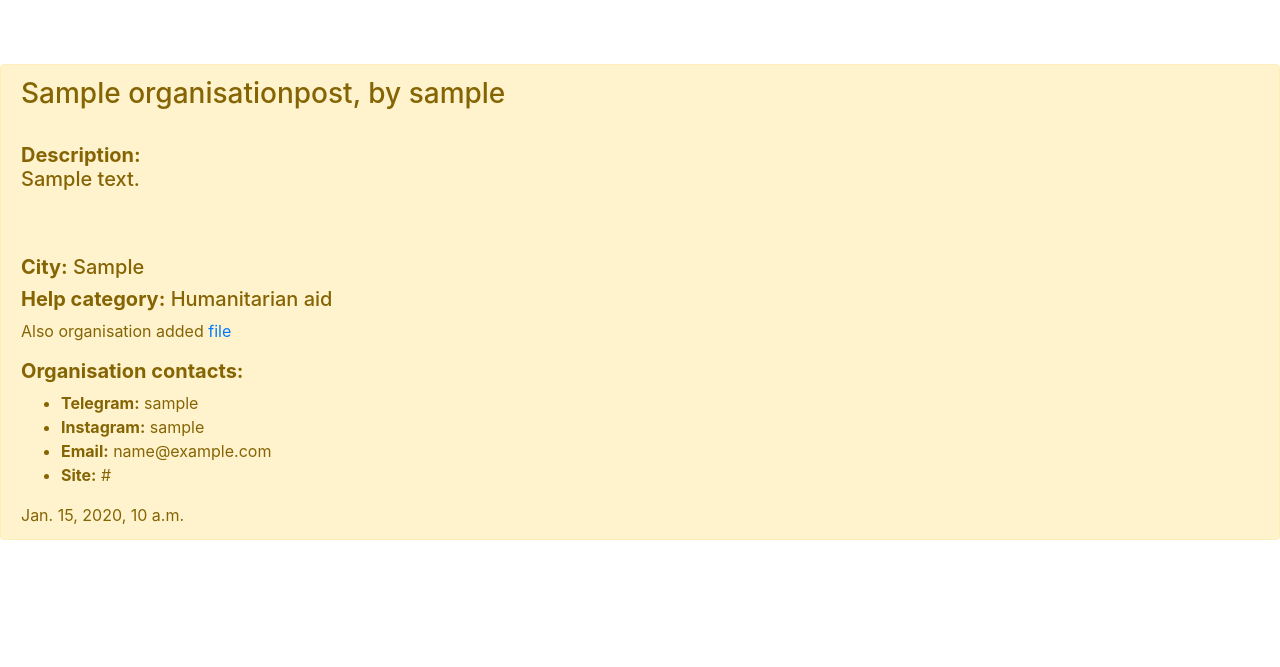
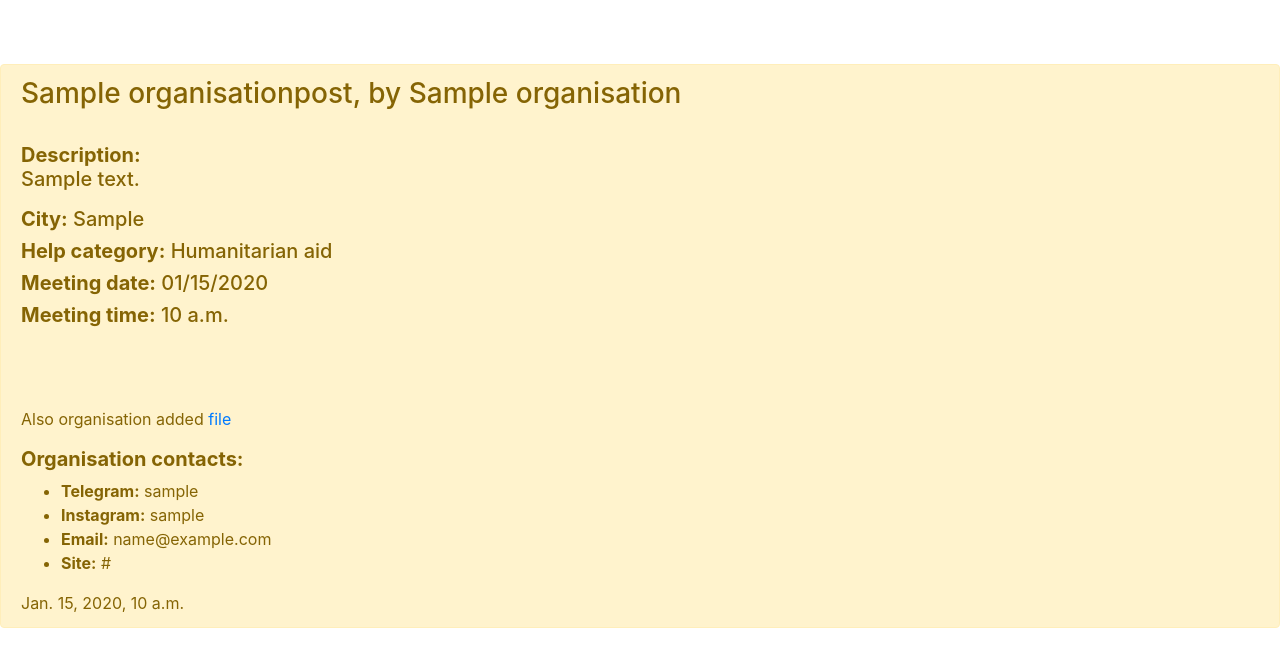
Before and after one commit to YehorVoitenko/CharitySolution, a Django app: page /get_more_info_about_post/1 in a window 1280 px wide. Shown: the part 56-723 px from the top of the page. Run offline with Django 4.2, Linux system fonts and the light colour scheme; a user stored in the database is signed in; tables that the repository leaves empty hold one stand-in row (values such as "Sample post").

```diff
--- a/CharitySolutionAPI/models.py
+++ b/CharitySolutionAPI/models.py
@@ -9,7 +9,7 @@ HELP_CATEGORIES = [
 
 
 class Organisation(models.Model):
-    client_id = models.IntegerField(null=True)
+    client_id = models.IntegerField()
     organisation_name = models.CharField(max_length=100, unique=True)
     organisation_description = models.CharField(max_length=2000, null=True, blank=True)
     city = models.CharField(max_length=100, null=True, blank=True)
@@ -35,6 +35,8 @@ class OrganisationPost(models.Model):
     )
     date_created = models.DateTimeField(auto_now_add=True)
     date_updated = models.DateTimeField(null=True)
+    meeting_date = models.DateTimeField(null=True, blank=True)
+    meeting_time = models.TimeField(null=True, blank=True)
     file = models.FileField(null=True, blank=True)
 
     def __str__(self):
@@ -42,7 +44,7 @@ class OrganisationPost(models.Model):
 
 
 class User(models.Model):
-    client = models.IntegerField(null=True)
+    client = models.IntegerField()
     user_first_name = models.CharField(max_length=255, null=False)
     user_surname = models.CharField(max_length=255, null=False)
     user_patronymic_name = models.CharField(max_length=255, null=False)
--- a/CharitySolutionAPI/urls.py
+++ b/CharitySolutionAPI/urls.py
@@ -6,13 +6,21 @@ from CharitySolutionAPI import views
 
 urlpatterns = [
     # URLs with parameters
-    path("edit_post/<int:post_id>", views.edit_post, name="edit_post"),
+    path(
+        "edit_organisation_post/<int:post_id>",
+        views.edit_organisation_post,
+        name="edit_organisation_post",
+    ),
     path(
         "get_more_info_about_post/<int:post_id>",
         views.get_more_info_about_post,
         name="get_more_info_about_post",
     ),
-    path("delete_post/<int:post_id>", views.delete_post, name="delete_post"),
+    path(
+        "delete_organisation_post/<int:post_id>",
+        views.delete_organisation_post,
+        name="delete_organisation_post",
+    ),
     path(
         "edit_organisation_account/<int:organisation_id>",
         views.edit_organisation_account,
@@ -20,16 +28,28 @@ urlpatterns = [
     ),
     # Login/Logout URLs
     path("login_organisation/", views.login_organisation, name="login_organisation"),
-    path("logout_organisation/", views.logout_organisation, name="logout_organisation"),
+    path(
+        "logout_current_client/",
+        views.logout_current_client,
+        name="logout_current_client",
+    ),
     path("login_user/", views.login_user, name="login_user"),
     # Creating URLs
     path("create_post/", views.create_post, name="create_post"),
-    path("create_organisation/", views.create_organisation, name="create_organisation"),
+    path(
+        "create_organisation_account/",
+        views.create_organisation_account,
+        name="create_organisation_account",
+    ),
     path("create_user_account/", views.create_user_account, name="create_user_account"),
     # Getting info URLs
-    path("get_posts_list/", views.posts_list, name="get_posts_list"),
-    path("get_account_view/", views.get_account_view, name="get_account_view"),
-    path("error/", views.error, name="error"),
+    path("get_posts_list/", views.get_posts_list, name="get_posts_list"),
+    path(
+        "get_account_view/",
+        views.get_organisation_account_view,
+        name="get_account_view",
+    ),
+    path("error/", views.get_error, name="error"),
     # Homepage URL
-    path("", views.homepage, name="homepage"),
+    path("", views.get_homepage, name="homepage"),
 ] + static(settings.MEDIA_URL, document_root=settings.MEDIA_ROOT)
--- a/CharitySolutionAPI/views.py
+++ b/CharitySolutionAPI/views.py
@@ -3,7 +3,7 @@ from datetime import datetime
 from django.http import HttpResponse
 from django.shortcuts import render, redirect
 from django.contrib.auth import authenticate, login, logout
-from django.contrib.auth.models import User as auth_user
+from django.contrib.auth.models import User as Auth_user
 from django.db import IntegrityError
 
 from CharitySolutionAPI.decorators import (
@@ -12,20 +12,20 @@ from CharitySolutionAPI.decorators import (
     is_user_authenticated_with_organisation_id_param,
 )
 from CharitySolutionAPI.forms import OrganisationPostForm, OrganisationForm, UserForm
-from CharitySolutionAPI.models import OrganisationPost, Organisation, User as model_user
+from CharitySolutionAPI.models import OrganisationPost, Organisation
 
 
 # JUST RENDERING OR REDIRECTING PAGES
-def error(request):
+def get_error(request):
     return render(request, "error_pages/error.html")
 
 
-def homepage(request):
+def get_homepage(request):
     return render(request, "homepage.html")
 
 
 # RESPONSE DATA FROM DB
-def posts_list(request):
+def get_posts_list(request):
     # Get all data from OrganisationPost, by inverted 'id'
     post_data = OrganisationPost.objects.all().order_by("-id")
     return render(request, "posts/posts_list.html", context={"context": post_data})
@@ -34,7 +34,7 @@ def posts_list(request):
 def get_more_info_about_post(request, post_id):
     # Get one post from OrganisationPost, by added post id
     post = OrganisationPost.objects.get(id=post_id)
-    organisation = Organisation.objects.get(client_id=request.user.id)
+    organisation = Organisation.objects.get(client_id=post.organisation.client_id)
     return render(
         request,
         "posts/get_more_info_about_post.html",
@@ -56,12 +56,12 @@ def login_organisation(request):
         else:
             return redirect("/error")
     else:
-        return render(request, "auth/login.html")
+        return render(request, "auth/login_organisation.html")
 
 
-def logout_organisation(request):
+def logout_current_client(request):
     logout(request)
-    return redirect("/login_organisation")
+    return redirect("/")
 
 
 # POSTS: CREATING, DELETING, EDITING
@@ -71,25 +71,29 @@ def create_post(request):
         form = OrganisationPostForm(request.POST, request.FILES)
         organisation = Organisation.objects.get(client_id=request.user.id)
         if form.is_valid():
-            obj = form.save(commit=False)
-            obj.organisation = organisation
-            obj.save()
+            temp_object = form.save(commit=False)
+            temp_object.organisation = organisation
+            temp_object.save()
         return redirect("/get_posts_list")
     form = OrganisationPostForm()
     return render(request, "posts/create_post.html", {"form": form})
 
 
 @is_user_authenticated_with_post_id_param
-def edit_post(request, post_id):
+def edit_organisation_post(request, post_id):
+    post = OrganisationPost.objects.get(id=post_id)
+
     if request.method == "POST":
-        instance = OrganisationPost.objects.get(id=post_id)
-        form = OrganisationPostForm(request.POST, request.FILES, instance=instance)
-        if form.is_valid():
-            obj = form.save(commit=False)
-            obj.date_updated = datetime.now()
-            obj.save()
-            return redirect("/get_posts_list")
-    post = OrganisationPost.objects.get(id=post_id)
+        if request.user.id == post.organisation.client_id:
+            instance = OrganisationPost.objects.get(id=post_id)
+            form = OrganisationPostForm(request.POST, request.FILES, instance=instance)
+            if form.is_valid():
+                temp_object = form.save(commit=False)
+                temp_object.date_updated = datetime.now()
+                temp_object.save()
+                return redirect("/get_posts_list")
+        else:
+            return redirect("/error")
 
     form = OrganisationPostForm(
         initial={
@@ -97,16 +101,20 @@ def edit_post(request, post_id):
             "post_title": post.post_title,
             "help_category": post.help_category,
             "city": post.city,
+            "meeting_time": post.meeting_time,
+            "meeting_date": post.meeting_date,
         }
     )
 
-    return render(request, "posts/edit_post.html", {"form": form, "post": post})
+    return render(
+        request, "posts/edit_organisation_post.html", {"form": form, "post": post}
+    )
 
 
-@is_user_authenticated_with_post_id_param
-def delete_post(request, post_id):
+# @is_user_authenticated_with_post_id_param
+def delete_organisation_post(request, post_id):
     post = OrganisationPost.objects.get(id=post_id)
-    if post.organisation_id == request.user.id:
+    if request.user.id == post.organisation.client_id:
         OrganisationPost.objects.get(id=post_id).delete()
         return redirect("/get_posts_list")
 
@@ -114,7 +122,7 @@ def delete_post(request, post_id):
 # ORGANISATIONS CREATING, DELETING, EDITING
 @is_user_authenticated_with_organisation_id_param
 def edit_organisation_account(request, organisation_id):
-    organisation_info = Organisation.objects.get(id=organisation_id)
+    organisation_info = Organisation.objects.get(client_id=organisation_id)
 
     if request.method == "POST":
         form = OrganisationForm(request.POST, request.FILES, instance=organisation_info)
@@ -129,7 +137,7 @@ def edit_organisation_account(request, organisation_id):
         "email": organisation_info.email,
         "telegram_nick": organisation_info.telegram_nick,
         "instagram_nick": organisation_info.instagram_nick,
-        "organisation_site_url": organisation_info.organisation_site_url,
+        "organisation_site_url": organisation_info.organisation_site_url
     }
     form = OrganisationForm(initial=initial)
 
@@ -141,29 +149,31 @@ def edit_organisation_account(request, organisation_id):
 
 
 @is_user_authenticated
-def get_account_view(request):
+def get_organisation_account_view(request):
     organisation = Organisation.objects.get(client_id=request.user.id)
     organisation_posts = OrganisationPost.objects.filter(
-        organisation=request.user.id
+        organisation=organisation.id
     ).order_by("-date_created")
     return render(
         request,
-        "organisation_account/account_view.html",
+        "organisation_account/organisation_account_view.html",
         {"organisation": organisation, "organisation_posts": organisation_posts},
     )
 
 
-def create_organisation(request):
+def create_organisation_account(request):
     if request.method == "POST":
         try:
             organisation_name = request.POST["organisation_name"]
             password = request.POST["password"]
-            u = auth_user(username=organisation_name)
-            u.set_password(password)
-            u.is_superuser = True
-            u.is_staff = True
-            u.save()
-            Organisation.objects.create(organisation_name=organisation_name, client_id=u.id).save()
+            client = Auth_user(username=organisation_name)
+            client.set_password(password)
+            client.is_superuser = True
+            client.is_staff = True
+            client.save()
+            Organisation.objects.create(
+                organisation_name=organisation_name, client_id=client.id
+            ).save()
             login(
                 request,
                 authenticate(request, username=organisation_name, password=password),
@@ -184,15 +194,12 @@ def create_user_account(request):
         phone_number = request.POST["phone_number"]
         password = request.POST["password"]
         if form.is_valid():
-            user = auth_user(username=phone_number)
-            user.set_password(password)
-            user.is_superuser = False
-            user.is_staff = False
-            user.save()
-            client = user.id
-            obj = form.save(commit=False)
-            obj.client = client
-            obj.save()
+            client = Auth_user(username=phone_number)
+            client.set_password(password)
+            client.save()
+            temp_object = form.save(commit=False)
+            temp_object.client = client.id
+            temp_object.save()
             login(
                 request,
                 authenticate(request, username=phone_number, password=password),
@@ -204,13 +211,13 @@ def create_user_account(request):
 
 def login_user(request):
     if request.method == "POST":
-        user = authenticate(
+        client = authenticate(
             request,
             username=request.POST["phone_number"],
             password=request.POST["password"],
         )
-        if user is not None:
-            login(request, user)
+        if client is not None:
+            login(request, client)
             return redirect("/get_posts_list")
         else:
             return redirect("/error")
--- a/templates/auth/login.html
+++ b/templates/auth/login_organisation.html
@@ -19,7 +19,7 @@
        </div>
 
     {#    Suggest for organisation to login, if it had created  #}
-        <p>You can <a href="{% url 'create_organisation' %}" class="button">registrate</a> organisation</p>
+        <p>You can <a href="{% url 'create_organisation_account' %}" class="button">registrate</a> organisation</p>
 
 
         <button type="submit" class="btn btn-primary">Submit</button>
--- a/templates/pattern_page.html
+++ b/templates/pattern_page.html
@@ -40,7 +40,7 @@
             </li>
 
             {# If organisation authenticated - 'Account' button appears #}
-            {% if request.user.is_authenticated and request.path != '/get_account_view/' and request.user.is_superuser  %}
+            {% if request.path != '/get_account_view/' and request.user.is_superuser  %}
                 <li class="nav-item">
                     <a class="nav-link" href="{% url 'get_account_view' %}">Account</a>
                 </li>
@@ -62,7 +62,7 @@
             {# If organisation authenticated - it can 'Logout' #}
             {% elif request.user.is_authenticated %}
                 <li class="nav-item">
-                    <a class="nav-link" href="{% url 'logout_organisation' %}">LogOut</a>
+                    <a class="nav-link" href="{% url 'logout_current_client' %}">LogOut</a>
                 </li>
             {% endif %}
         </ul>
--- a/templates/posts/get_more_info_about_post.html
+++ b/templates/posts/get_more_info_about_post.html
@@ -6,13 +6,19 @@
 {% block content %}
 
     <div class="alert alert-warning" role="alert" id="center_form">
-        <h3>{{ post.post_title }}, by {{ request.user }}</h3><br>
+        <h3>{{ post.post_title }}, by {{ organisation.organisation_name }}</h3><br>
 
         <div align="left">
-            <h5><b>Description: </b>{{ post.post_text|linebreaks|wordwrap:10 }}</h5><br><br>
+            <h5><b>Description: </b>{{ post.post_text|linebreaks|wordwrap:10 }}</h5>
             <h5><b>City:</b> <a>{{ post.city }}</a></h5>
             <h5><b>Help category:</b> <a>{{ post.help_category }}</a></h5>
-        </div>
+            {% if post.meeting_date %}
+                <h5><b>Meeting date:</b> {{  post.meeting_date|date:"SHORT_DATE_FORMAT" }}</h5>
+            {% endif %}
+            {% if post.meeting_time %}
+                <h5><b>Meeting time:</b> {{ post.meeting_time }}</h5>
+            {% endif %}
+        </div><br><br><br>
 
         {% if post.file %}
             <p> Also organisation added <a href="{{ post.file.url }}" download=""> file</a></p>
```
Also changed, not shown: CharitySolutionAPI/forms.py (+22 -4 lines), templates/organisation_account/organisation_account_view.html (renamed from templates/organisation_account/account_view.html, +8 -2 lines), templates/posts/create_post.html (+9 -8 lines), templates/posts/edit_organisation_post.html (renamed from templates/posts/edit_post.html, +2 -6 lines), templates/posts/posts_list.html (+8 -0 lines).
